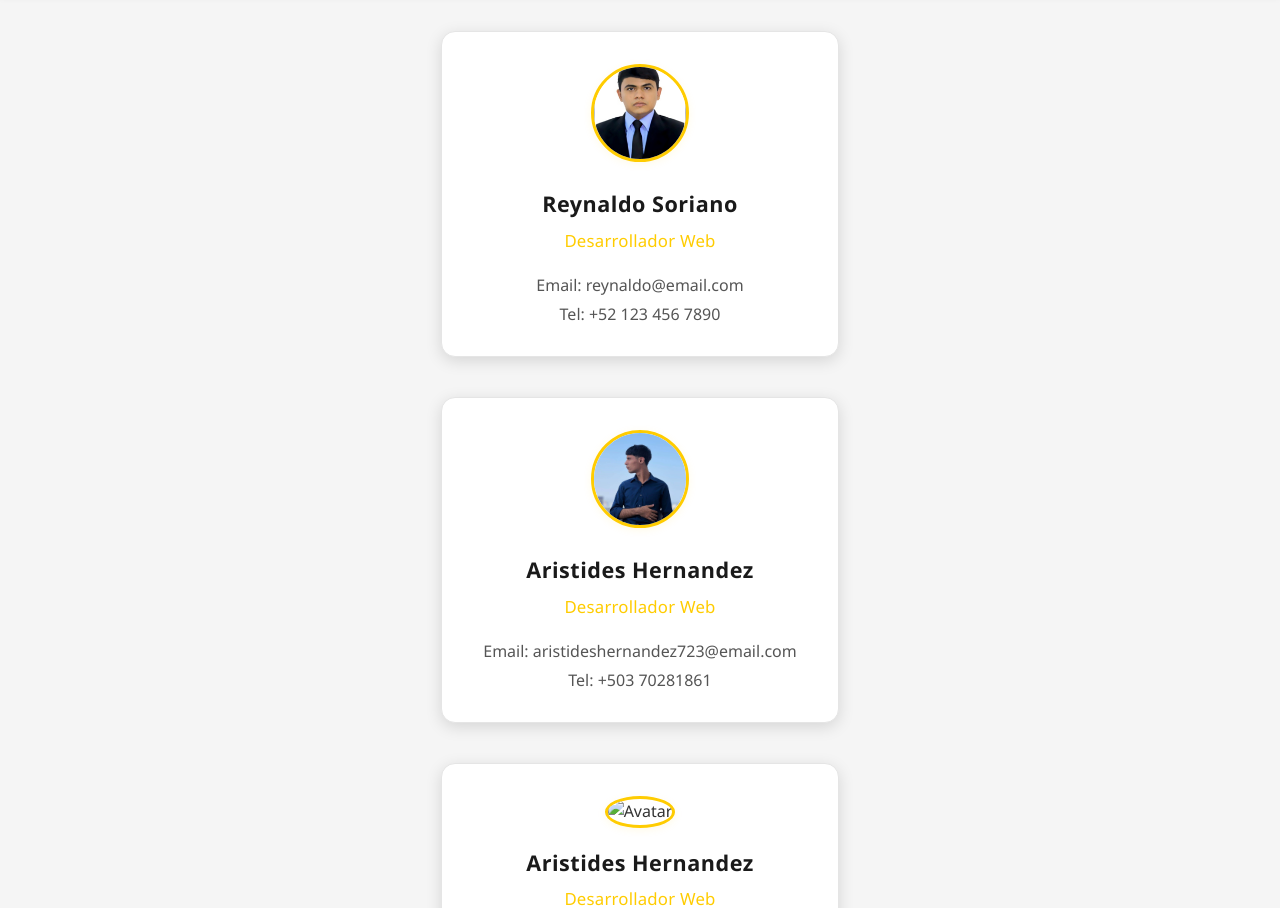
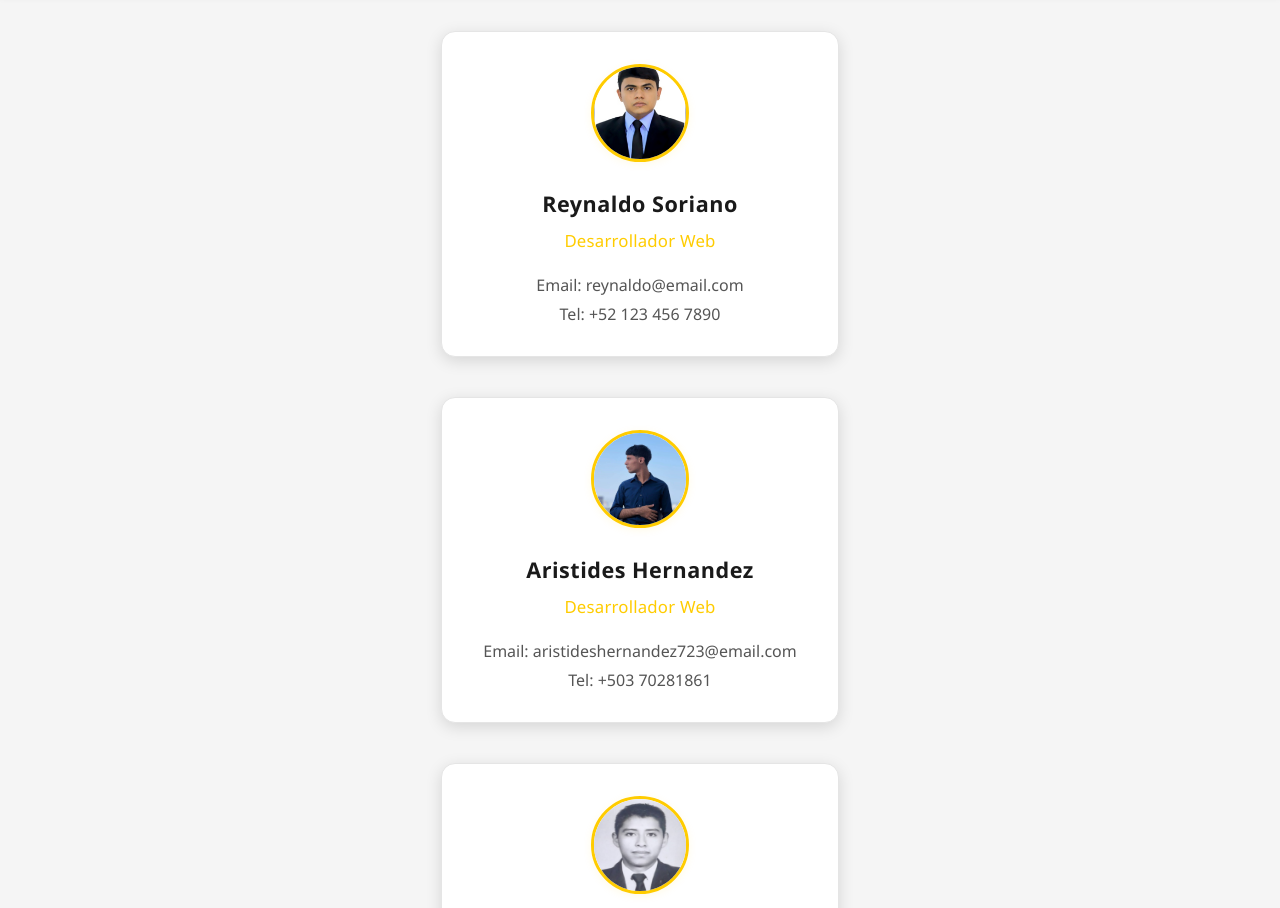
Before and after one commit to Hp202501/parcialupes, a plain HTML site: page acercade.html in a window 1280 px wide. Shown: the part 71-979 px from the top of the page. Drawn offline with Linux system fonts and the light colour scheme.

Commit message:
Update acercade.html

```diff
--- a/acercade.html
+++ b/acercade.html
@@ -323,7 +323,7 @@
     </div>
 
     <div class="card">
-        <img class="avatar" src="imagenes/Arístides.png" alt="Avatar">
+        <img class="avatar" src="imagenes/aristides.png" alt="Avatar">
         <div class="name">Aristides Hernandez</div>
         <div class="role">Desarrollador Web</div>
         <div class="contact">
```
